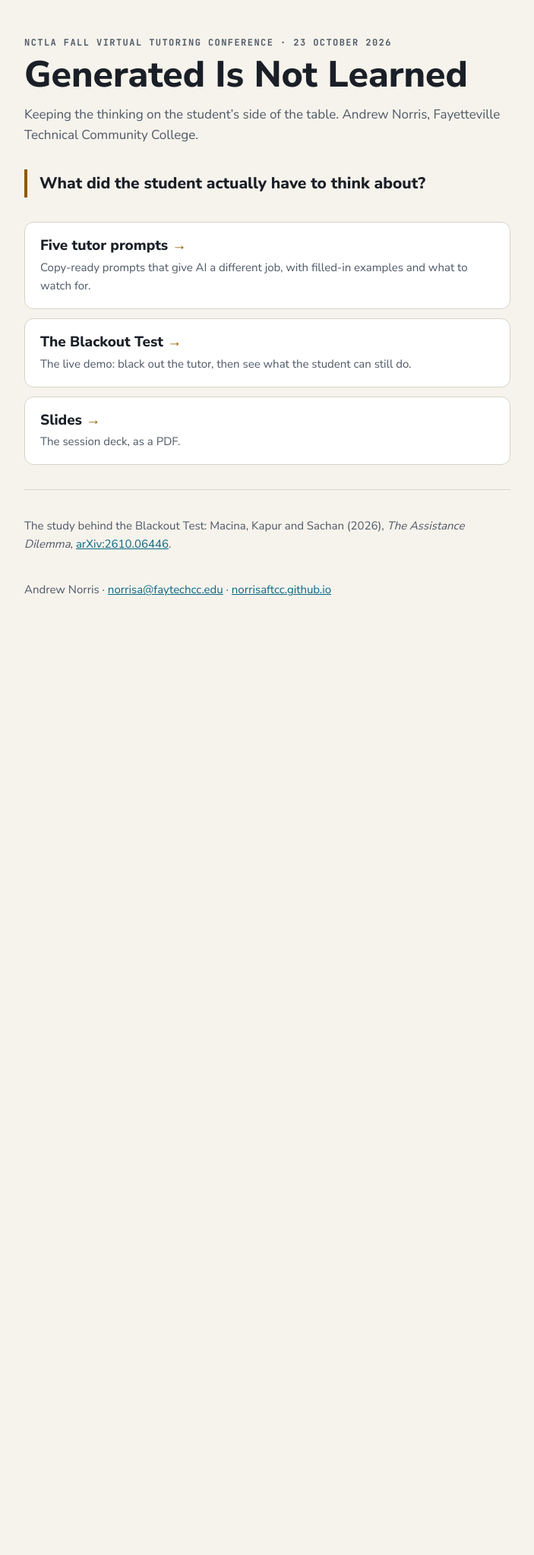
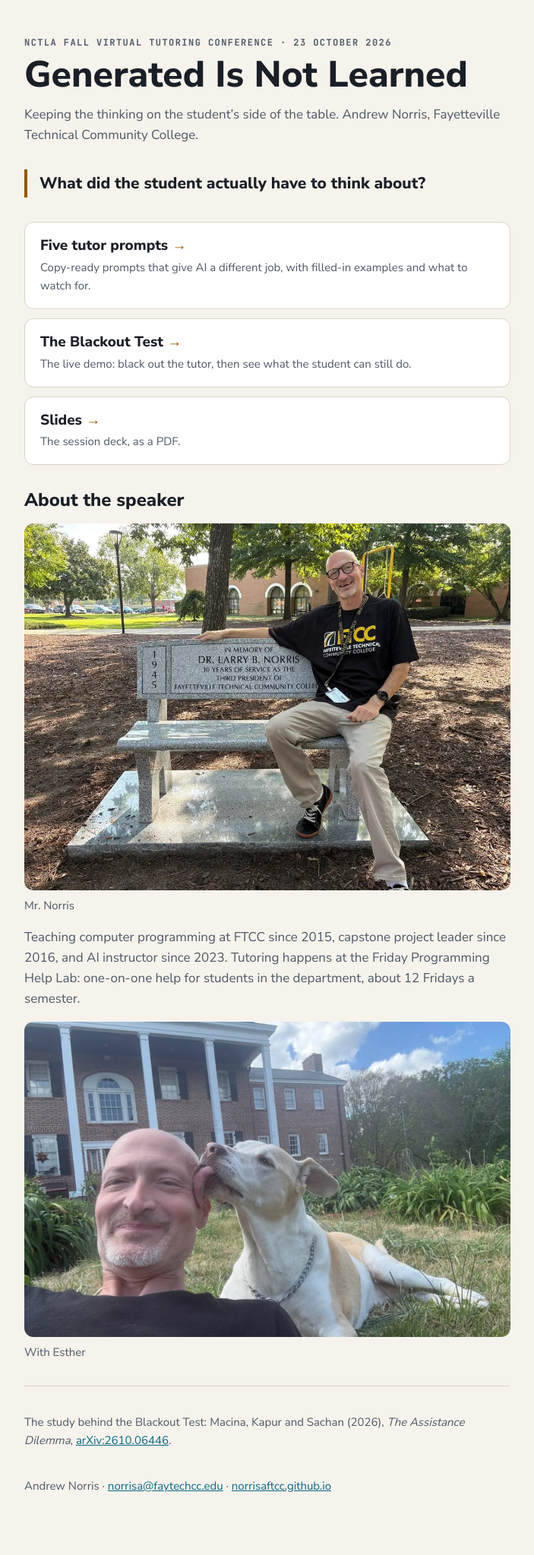
Before and after one commit to norrisaftcc/norrisaftcc.github.io, a Jekyll site: the page nctla/index.html, which Jekyll copies as it is, in a window 1280 px wide. Shown: the whole page at 76% size, without its empty margins (288-991 px from the left). Built offline with Jekyll 4.4.1, drawn with Linux system fonts in a browser that asks for light colours; before the commit the page ends 900 px from its top, so only the background shows below that.

Commit message:
NCTLA materials page: add speaker photos
Co-Authored-By: Claude Opus 5.5 <noreply@anthropic.com>
Claude-Session: https://claude.ai/code/session_01MMEHCq9CzCUs8NUXaRAovs

```diff
--- a/nctla/index.html
+++ b/nctla/index.html
@@ -32,6 +32,12 @@ a.card:focus-visible { outline: 2px solid var(--bot); outline-offset: 2px; }
 .card b { font: 800 19px/1.3 var(--sans); }
 .card b::after { content: " →"; color: var(--thinking); }
 .card span { color: var(--muted); font-size: 15px; }
+.speaker { display: flex; flex-direction: column; gap: 16px; }
+.speaker h2 { font: 800 24px/1.2 var(--sans); margin: 0; }
+.speaker p { margin: 0; color: var(--muted); }
+figure { margin: 0; display: flex; flex-direction: column; gap: 8px; }
+figure img { width: 100%; height: auto; border-radius: 12px; display: block; }
+figcaption { color: var(--muted); font-size: 15px; }
 footer { color: var(--muted); font-size: 15px; border-top: 1px solid var(--line); padding-top: 20px; display: flex; flex-direction: column; gap: 6px; }
 footer a { color: var(--bot); }
 </style>
@@ -49,6 +55,12 @@ footer a { color: var(--bot); }
 <li><a class="card" href="blackout-test.html#dosage-answer"><b>The Blackout Test</b><span>The live demo: black out the tutor, then see what the student can still do.</span></a></li>
 <li><a class="card" href="slides.pdf"><b>Slides</b><span>The session deck, as a PDF.</span></a></li>
 </ul>
+<section class="speaker" aria-labelledby="speaker-h">
+<h2 id="speaker-h">About the speaker</h2>
+<figure><img src="norris-bench.jpg" width="1200" height="905" alt="Andrew Norris in an FTCC T-shirt, smiling, seated on a granite memorial bench on the Fayetteville Technical Community College campus" loading="lazy"><figcaption>Mr. Norris</figcaption></figure>
+<p>Teaching computer programming at FTCC since 2015, capstone project leader since 2016, and AI instructor since 2023. Tutoring happens at the Friday Programming Help Lab: one-on-one help for students in the department, about 12 Fridays a semester.</p>
+<figure><img src="norris-esther.jpg" width="1200" height="779" alt="A selfie of Andrew Norris on the grass while a white and tan dog licks his ear" loading="lazy"><figcaption>With Esther</figcaption></figure>
+</section>
 <footer>
 <p>The study behind the Blackout Test: Macina, Kapur and Sachan (2026), <i>The Assistance Dilemma</i>, <a href="https://arxiv.org/abs/2610.06446">arXiv:2610.06446</a>.</p>
 <p>Andrew Norris · <a href="mailto:norrisa@faytechcc.edu">norrisa@faytechcc.edu</a> · <a href="/">norrisaftcc.github.io</a></p>
```
Also changed, not shown: nctla/norris-bench.jpg (added), nctla/norris-esther.jpg (added).
